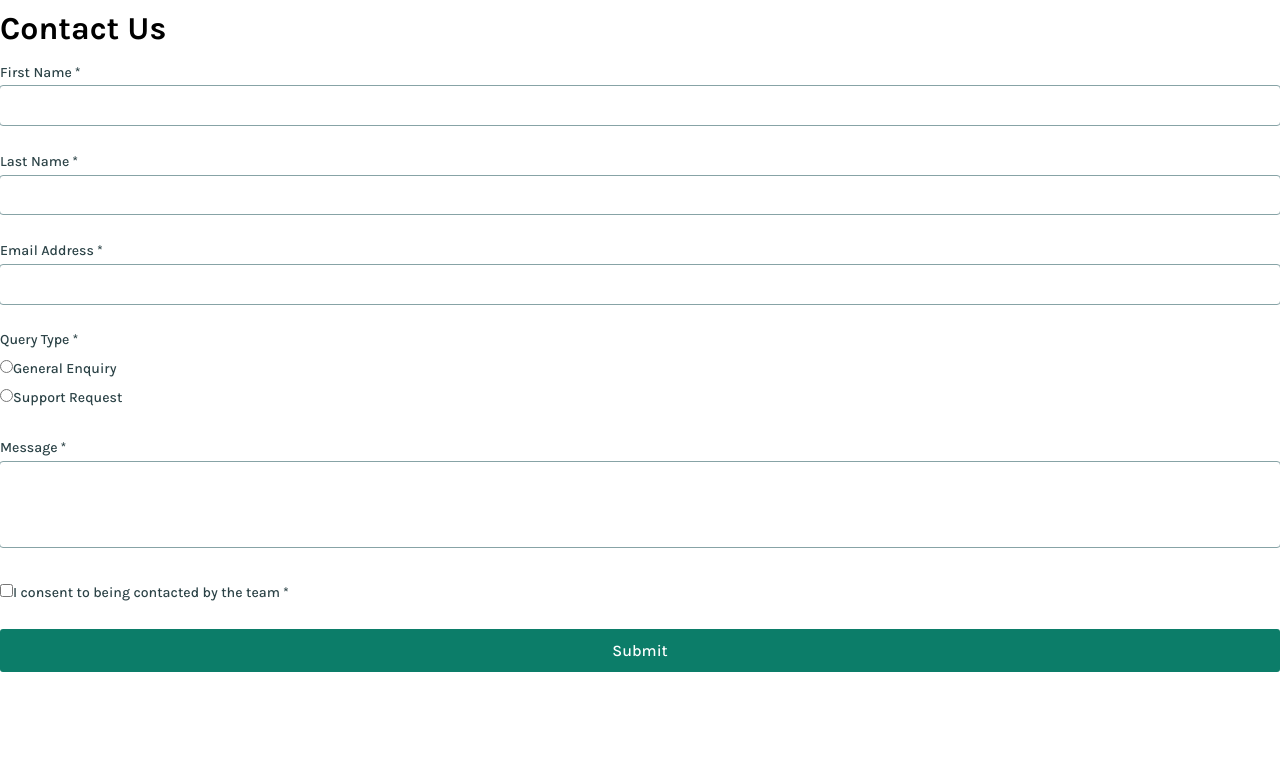
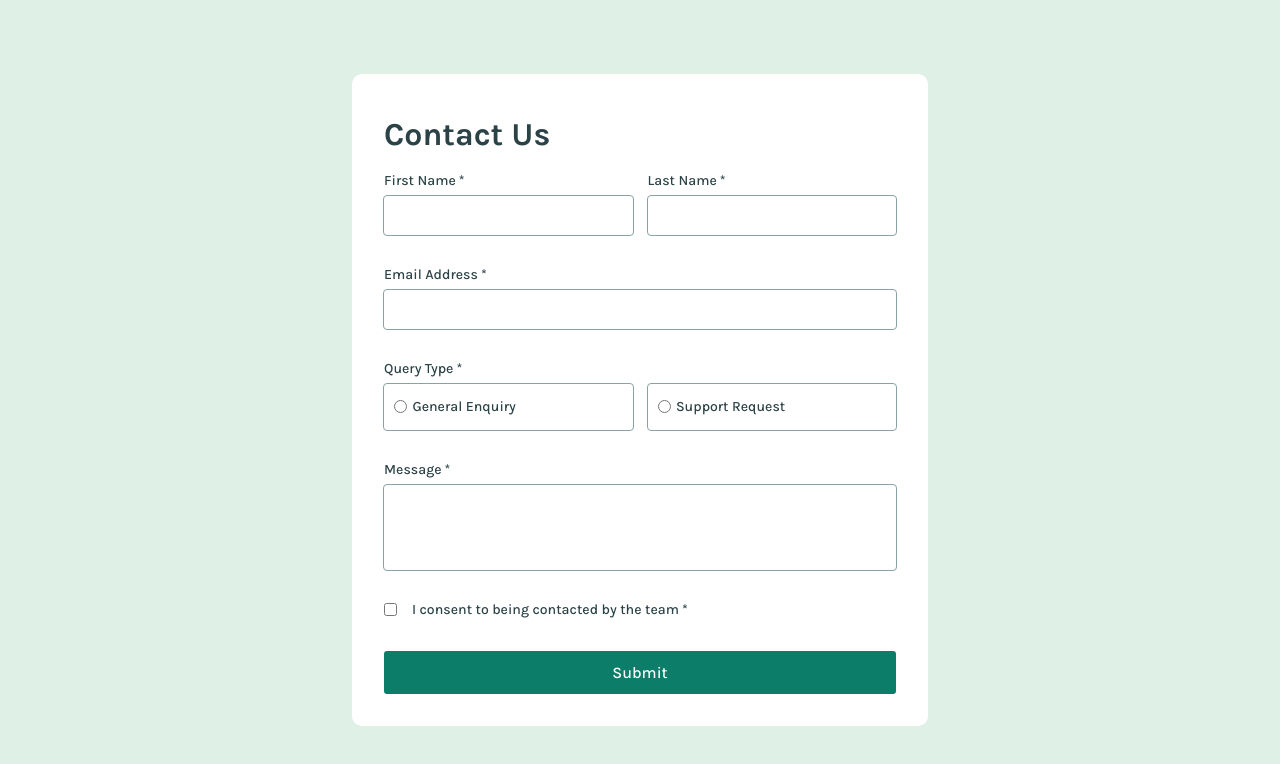
Before and after one commit to developer-luizcarlos/contact-form, a Next.js app: page / in a window 1280 px wide. Shown: the top 764 px of the page. Built offline with nearby package versions, Linux system fonts and the light colour scheme.

Commit message:
feat: add styles

```diff
--- a/src/app/page.module.css
+++ b/src/app/page.module.css
@@ -0,0 +1,58 @@
+body {
+	background-color: hsl(148, 38%, 91%);
+	display: flex;
+	align-items: center;
+	justify-content: center;
+}
+
+.row {
+	display: flex;
+	column-gap: 15px;
+	width: 100%;
+}
+
+.form {
+	background-color: hsl(0, 0%, 100%);
+	border-radius: 10px;
+	display: grid;
+	row-gap: 5px;
+	width: clamp(400px, 45vw, 600px);
+	padding: 2rem;
+}
+
+.formTitle {
+	color: hsl(187, 24%, 22%);
+	font-size: clamp(1.5rem, 2.5vw, 2rem);
+}
+
+.formField {
+	display: flex;
+	flex-direction: column;
+	row-gap: 3px;
+	width: 100%;
+}
+
+.formMain {
+	display: flex;
+	flex-direction: column;
+	row-gap: 2px;
+}
+
+.radioWrapper {
+	border: none;
+	border-radius: 3px;
+	display: flex;
+	align-items: center;
+	column-gap: 5px;
+	outline: 1.5px solid hsl(186, 15%, 59%);
+	padding: clamp(5px, 1vw, 0.65rem);
+	width: 100%;
+}
+
+.radio {
+	accent-color: hsl(169, 82%, 27%);
+}
+
+.checbox {
+	accent-color: hsl(169, 82%, 27%);
+}
```
